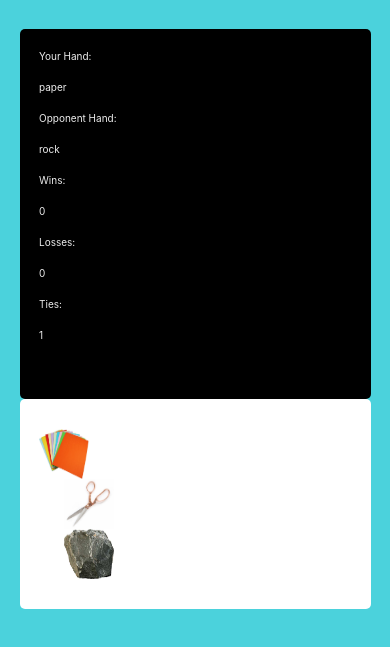
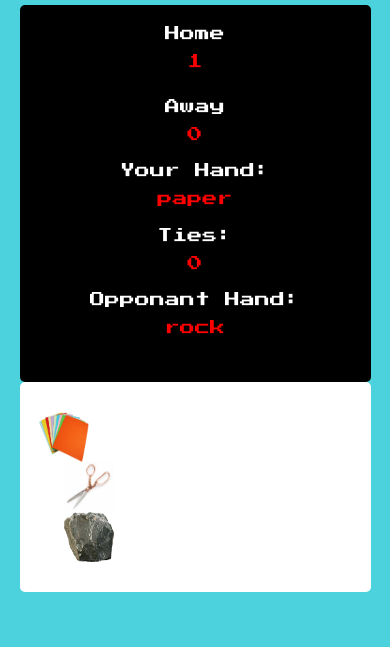
Before and after one commit to Dloft1991/RPS1.0, a plain HTML site: page index.html in a window 390 px wide. Both pictures are taken after a click on the picture 64 px from the left and 398 px from the top of the page. Shown: the part 99-746 px from the top of the page. Drawn offline with nearby package versions, Linux system fonts and the light colour scheme.

Commit message:
finalfunction

```diff
--- a/index.html
+++ b/index.html
@@ -15,25 +15,53 @@
     <div>
         <h1>ROCK PAPER SCISSORS </h1>
     </div>
-    <br>
     <main>
+        <div id="scoreboard" class="row">
+            <div class="col-sm-4">
+                <h3>Home</h3>
+                <p id="wins"></p>
+            </div>
+            <div class="col-sm-4">
+                <h3></h3>
+                </div>
+                <div class="col-sm-4">
+                        <h3>Away</h3>
+                        <p id="losses"></p>
+                    </div>
+        </div>
+
         <div class="row">
+                <div class="col-sm-4">
+                    <h3>Your Hand:</h3>
+                    <p id="userGuess"></p>
+                </div>
+                <div class="col-sm-4">
+                    <h3>Ties:</h3>
+                    <p id="ties"></p>
+                    </div>
+                    <div class="col-sm-4">
+                            <h3>Opponant Hand:</h3>
+                            <p id="computerGuess"></p>
+                        </div>
+            </div>
+        <!---->
+        <!-- <div class="row">
             <div class="col-sm-4">
                     <p>Your Hand:</p>
                     <p id="userGuess"></p>
                     <p>Opponent Hand:</p>
                     <p id="computerGuess"></p>
-            </div>
-                <div class="col-sm-4">
+            </div> -->
+                <!-- <div class="col-sm-4">
                         <p>Wins: </p>
                         <p id="wins"></p>
                         <p>Losses: </p>
                         <p id="losses"></p>
-                </div>
-                    <div class="col-sm-4">
+                </div> -->
+                    <!-- <div class="col-sm-4">
                             <p>Ties: </p>
                             <p id="ties"></p>
-                    </div>
+                    </div> -->
                     <div>
                         <p id="cantDoThat"></p>
                 </div>
--- a/js/mobile.js
+++ b/js/mobile.js
@@ -30,26 +30,23 @@ $(".rock").on("click", function() {
     $("#userGuess").text(rock);
     console.log("userGuess: " + rock);
     opponentGuess();
-    checkMatch();
+    checkRock();
 });
 
 $(".paper").on("click", function() {
     $("#userGuess").text(paper);
     console.log("userGuess: " + paper);
     opponentGuess();
-    checkMatch();
+    checkPaper();
 });
 
 $(".scissors").on("click", function() {
     $("#userGuess").text(scissors);
     console.log("userGuess: " + scissors);
     opponentGuess();
-    checkMatch();
+    checkScissors();
 
 });
-
-
-
 function opponentGuess () {
 
     let computerPick = ["rock", "paper", "scissors"];
@@ -59,10 +56,41 @@ function opponentGuess () {
     console.log(computerSelect);
     clearInterval();
 }
+function checkPaper() {
+    if (picks.paper.value === "paper") {
+    if (picks.paper.value === "paper" && computerSelect === "rock") {
+        winner++;
+    }
+    if (picks.paper.value === "paper" && computerSelect === "scissors") {
+        loser++;
+    }
 
+    if (picks.paper.value === computerSelect) {
+        tie++;
+    }
+    $("#wins").text(winner);
+    $("#losses").text(loser);
+    $("#ties").text(tie);
+};
+};
+function checkScissors() {
+    if (picks.scissors.value === "scissors") {
+    if (picks.scissors.value === "scissors" && computerSelect === "paper") {
+        winner++;
+    }
+    if (picks.scissors.value === "scissors" && computerSelect === "rock") {
+        loser++;
+    }
 
-
-function checkMatch () {
+    if (picks.scissors.value === computerSelect) {
+        tie++;
+    }
+    $("#wins").text(winner);
+    $("#losses").text(loser);
+    $("#ties").text(tie);
+};
+};
+function checkRock () {
 
     if (picks.rock.value === "rock" || picks.rock.value === "scissors" || picks.rock.value === "paper") {
 
@@ -70,18 +98,6 @@ function checkMatch () {
             winner++;
         }
         if (picks.rock.value === "rock" && computerSelect === "paper") {
-            loser++;
-        }
-        if (picks.rock.value === "scissors" && computerSelect === "paper") {
-            winner++;
-        }
-        if (picks.rock.value === "scissors" && computerSelect === "rock") {
-            loser++;
-        }
-        if (picks.rock.value === "paper" && computerSelect === "rock") {
-            winner++;
-        }
-        if (picks.rock.value === "paper" && computerSelect === "scissors") {
             loser++;
         }
         if (picks.rock.value === computerSelect) {
--- a/style/style.css
+++ b/style/style.css
@@ -3,19 +3,21 @@ body {
 }
 
 p {
-    color: rgb(237, 237, 237);
-    font-size: 10px;
+    color: red;
+    font-size: 15px;
 }
 
 main {
     background-color: black;
+    font-family: 'Press Start 2P', cursive;
     border-radius: 5px;
     margin-left: 5%;
     margin-right: 5%;
     padding-top: 20px;
-    padding-bottom: 40px;
+    padding-bottom: 10px;
     padding-left: 5%;
     padding-right: 5%;
+    text-align: center;
 }
 
 h1 {
@@ -23,6 +25,12 @@ h1 {
     font-family: 'Press Start 2P', cursive;
     text-align: center;
 
+}
+
+h3 {
+    color: white;
+    font-family: 'Press Start 2P', cursive;
+    font-size: 15px;
 }
 
 img {
```
